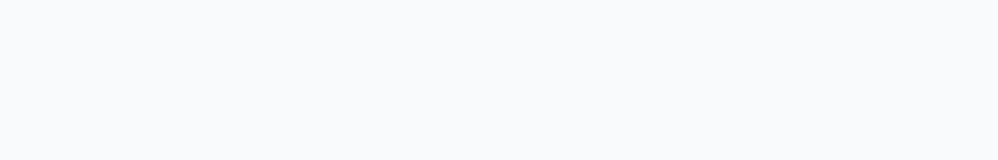
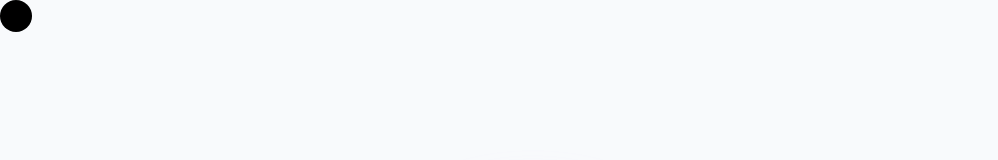
Before and after one commit to ckhurana/kontinew.com, a Next.js app: page / in a window 1280 px wide. Shown: the top 160 px of the page, without its empty margins (0-998 px from the left). Built offline with nearby package versions, Linux system fonts and the light colour scheme.

Commit message:
Uncomment mouse move animation

```diff
--- a/app/page.tsx
+++ b/app/page.tsx
@@ -5,34 +5,34 @@ import { useEffect, useState } from "react";
 import { motion } from "framer-motion";
 
 export default function Home() {
-  // const [mousePosition, setMousePosition] = useState({ x: 0, y: 0 });
-  // const [cursorVariant, setCursorVariant] = useState("default");
+  const [mousePosition, setMousePosition] = useState({} as any);
+  const [cursorVariant, setCursorVariant] = useState("default");
 
-  // useEffect(() => {
-  //   const handleMouseMove = (e: MouseEvent) => {
-  //     setMousePosition({ x: e.clientX, y: e.clientY });
-  //   };
-  //   window.addEventListener("mousemove", handleMouseMove);
+  useEffect(() => {
+    const handleMouseMove = (e: MouseEvent) => {
+      setMousePosition({ x: e.clientX, y: e.clientY });
+    };
+    window.addEventListener("mousemove", handleMouseMove);
 
-  //   return () => {
-  //     window.removeEventListener("mousemove", handleMouseMove);
-  //   };
-  // }, []);
+    return () => {
+      window.removeEventListener("mousemove", handleMouseMove);
+    };
+  }, []);
 
-  // const variants = {
-  //   default: {
-  //     x: mousePosition.x - 16,
-  //     y: mousePosition.y - 16,
-  //   },
-  //   text: {
-  //     x: mousePosition.x - 75,
-  //     y: mousePosition.y - 75,
-  //     height: "150px",
-  //     width: "150px",
-  //     backgroundColor: "white",
-  //     mixBlendMode: "difference",
-  //   },
-  // };
+  const variants = {
+    default: {
+      x: mousePosition.x - 16,
+      y: mousePosition.y - 16,
+    },
+    text: {
+      x: mousePosition.x - 75,
+      y: mousePosition.y - 75,
+      height: "150px",
+      width: "150px",
+      backgroundColor: "white",
+      mixBlendMode: "difference",
+    },
+  };
 
   return (
     <main className="flex flex-col min-h-screen items-center justify-center bg-slate-50 overflow-x-clip">
@@ -42,18 +42,18 @@ export default function Home() {
         <div className="absolute -bottom-8 left-20 w-72 h-72 bg-pink-300 rounded-full mix-blend-multiply filter blur-xl opacity-70 animate-blob animation-delay-4000"></div>
         <div className="absolute flex w-full h-full items-center justify-center">
           <p
-            // onMouseEnter={() => setCursorVariant("text")}
-            // onMouseLeave={() => setCursorVariant("default")}
+            onMouseEnter={() => setCursorVariant("text")}
+            onMouseLeave={() => setCursorVariant("default")}
             className="md:text-6xl text-4xl font-bold"
           >
             kontinew
           </p>
         </div>
-        {/* <motion.div
+        <motion.div
           className="md:block hidden fixed left-0 top-0 bg-black rounded-full w-[32px] h-[32px] pointer-events-none"
           variants={variants as any}
           animate={cursorVariant}
-        ></motion.div> */}
+        ></motion.div>
       </div>
       <Link
         className="absolute bottom-24 border p-4 px-6 rounded-md border-gray-700"
```
